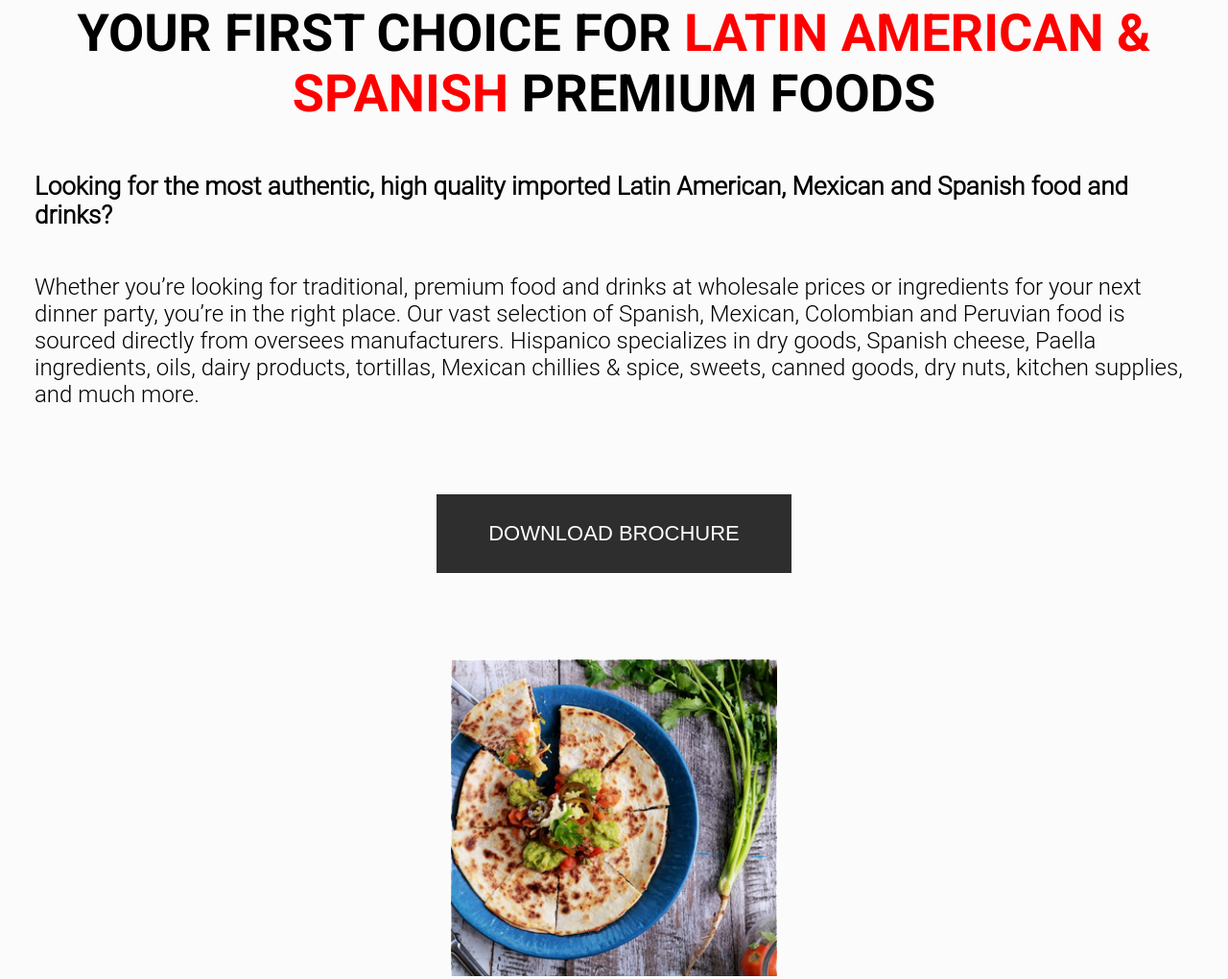
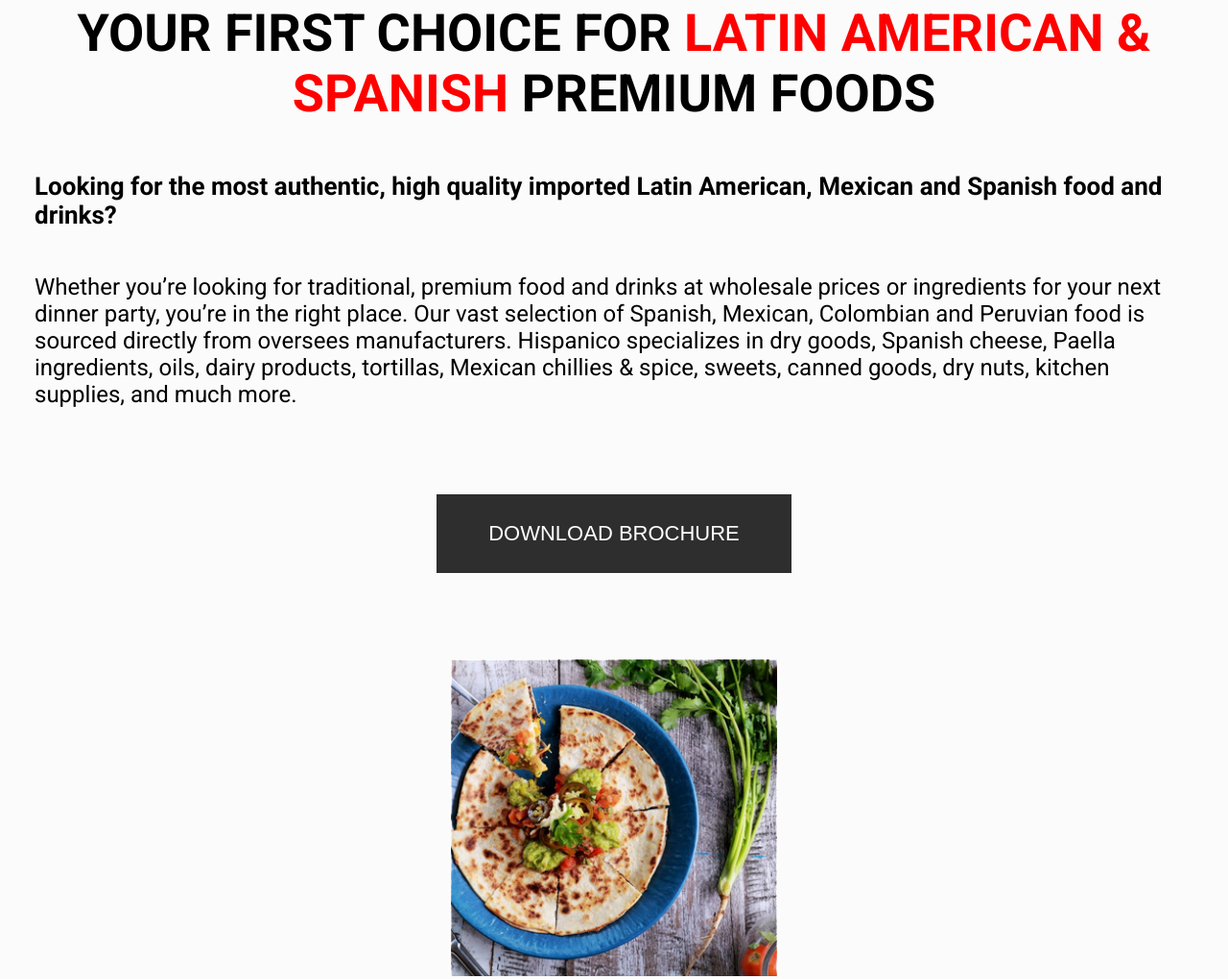
Before and after one commit to waridesu/hispanico, a plain HTML site: page index.html in a window 1280 px wide. Shown: the part 890-1910 px from the top of the page at 96% size. Drawn offline with Linux system fonts and the light colour scheme.

Commit message:
test site

```diff
--- a/index.css
+++ b/index.css
@@ -28,7 +28,7 @@ body {
 }
 
 body p {
-    font-family: "Roboto Light", serif;
+    font-family: "Roboto", serif;
 }
 
 header {
```
